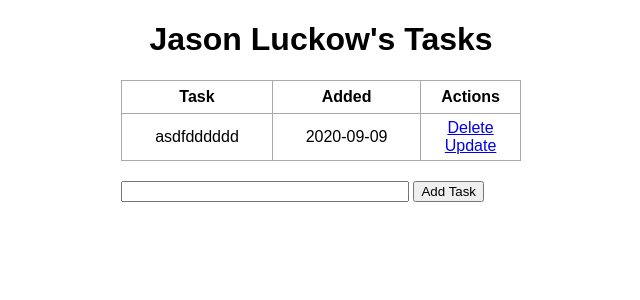
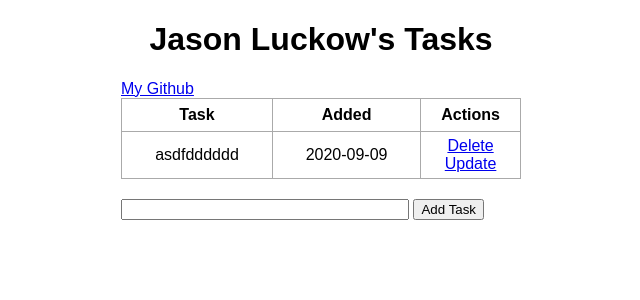
Before and after one commit to JasonLuckow/myfirstwebapp, a Flask app: page / in a window 1280 px wide. Shown: the top 300 px of the page, without its empty margins (319-959 px from the left). Run offline with Flask 2, Linux system fonts and the light colour scheme; data comes from the database, SQL or seed files in the repository.

Commit message:
adding links

```diff
--- a/templates/index.html
+++ b/templates/index.html
@@ -7,6 +7,7 @@
 {% block body %}
 <div class="content">
     <h1 style="text-align: center;">Jason Luckow's Tasks</h1>
+    <a href="https://github.com/JasonLuckow">My Github</a>
     {% if tasks|length < 1 %}
         <h4 style="text-align: center;">There are no tasks. Create one below!</h4>
     {% else %}
```
